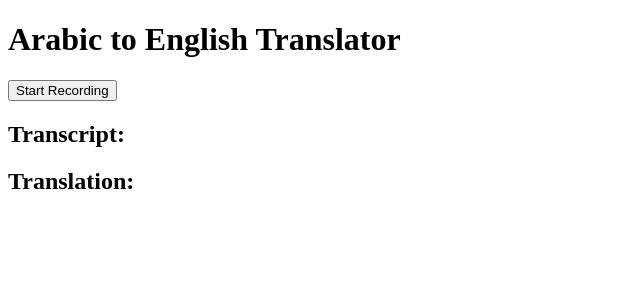
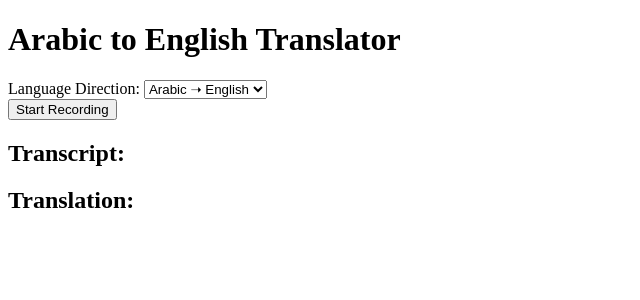
Before and after one commit to abmu/arabic-english-transcriber, a React (Vite) app in the folder frontend/: page / in a window 1280 px wide. Shown: the top 300 px of the page, without its empty margins (0-640 px from the left). Built offline with nearby package versions, Linux system fonts and the light colour scheme; no server answers.

Commit message:
Added language switch button

```diff
--- a/frontend/src/App.tsx
+++ b/frontend/src/App.tsx
@@ -1,4 +1,4 @@
-import { useEffect, useRef, useState } from 'react';
+import React, { useEffect, useRef, useState } from 'react';
 import RecordRTC, { StereoAudioRecorder } from 'recordrtc';
 import { AUDIO_SETTINGS } from './config';
 
@@ -6,6 +6,8 @@ function App() {
   const [isRecording, setIsRecording] = useState(false);
   const [finalSegments, setFinalSegments] = useState<{ transcript: string; translation: string }[]>([]);
   const [interimSegment, setInterimSegment] = useState<{ transcript: string; translation: string } | null>(null);
+  const [sourceLang, setSourceLang] = useState<'ar' | 'en'>('ar');
+  const [targetLang, setTargetLang] = useState<'ar' | 'en'>('en');
 
   const socketRef = useRef<WebSocket | null>(null);
   const streamRef = useRef<MediaStream | null>(null);
@@ -44,6 +46,22 @@ function App() {
       socket.close();
     };
   }, []);
+
+  const handleLanguageDirectionChange = (e: React.ChangeEvent<HTMLSelectElement>) => {
+    const direction = e.target.value;
+
+    if (isRecording) {
+      stopRecording();
+    }
+
+    if (direction === 'ar-en') {
+      setSourceLang('ar');
+      setTargetLang('en');
+    } else {
+      setSourceLang('en');
+      setTargetLang('ar');
+    }
+  };
 
   const startRecording = async () => {
     try {
@@ -87,6 +105,15 @@ function App() {
   return (
     <div>
       <h1>Arabic to English Translator</h1>
+      <div>
+        <label>
+          Language Direction:{' '}
+          <select onChange={handleLanguageDirectionChange}>
+            <option value="ar-en">Arabic ➝ English</option>
+            <option value="en-ar">English ➝ Arabic</option>
+          </select>
+        </label>
+      </div>
       <button onClick={isRecording ? stopRecording : startRecording}>
         {isRecording ? 'Stop Recording' : 'Start Recording'}
       </button>
```
Also changed, not shown: 2 other files (tests, documents, lock files or other folders).
